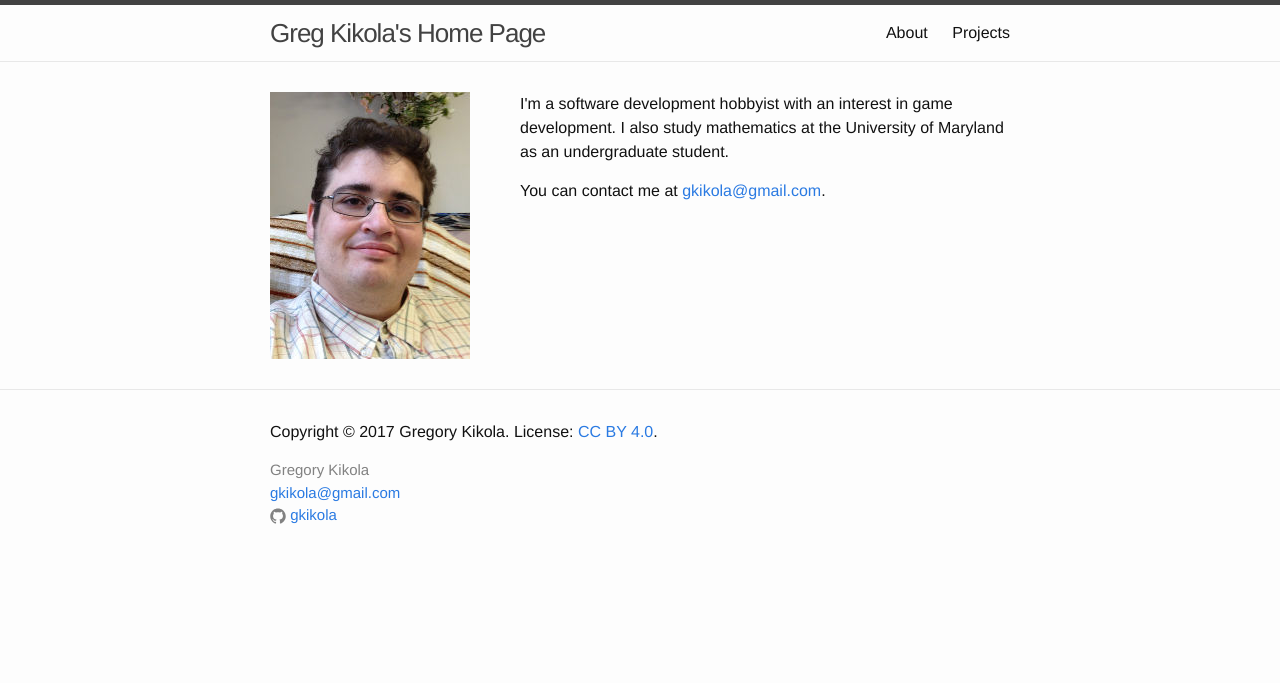
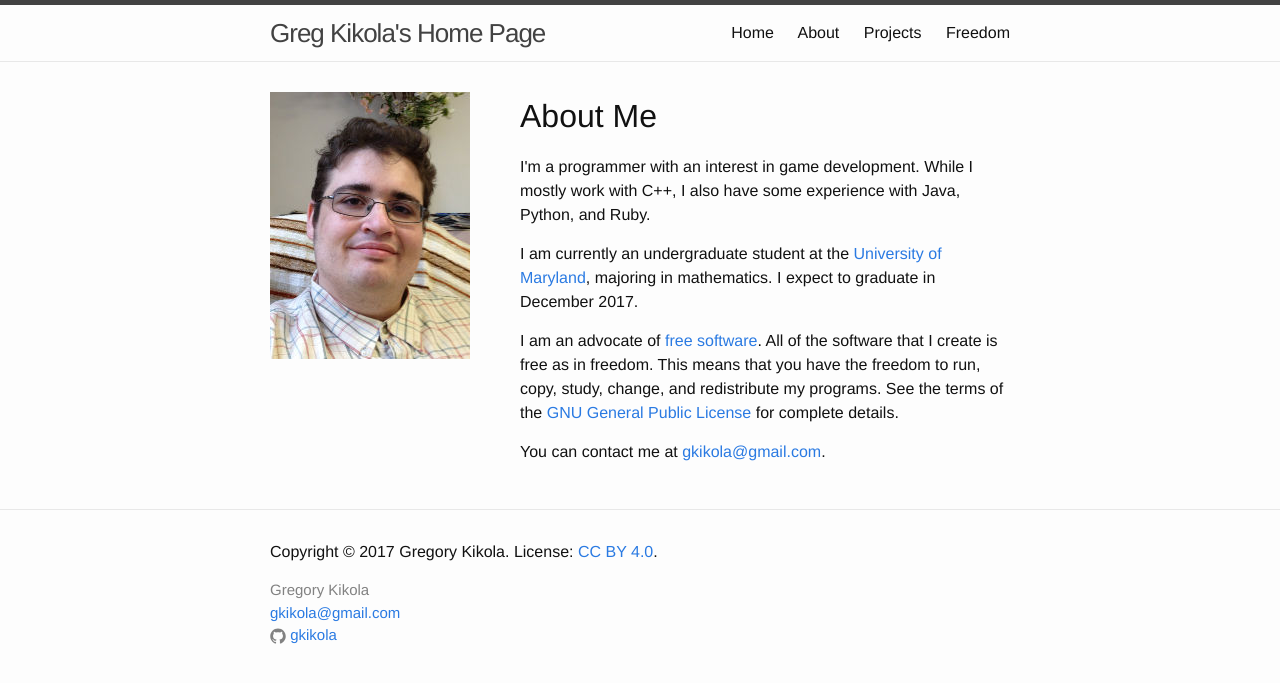
Before and after one commit to gkikola/gkikola.github.io, a Jekyll site: the page built from about.html, in a window 1280 px wide. Shown: the top 683 px of the page. Built offline with Jekyll 4.4.1, drawn with Linux system fonts in a browser that asks for light colours.

Commit message:
Add Free Software explanation page and rewrite About

```diff
--- a/_includes/header.html
+++ b/_includes/header.html
@@ -6,8 +6,10 @@
 
     <nav class="site-nav">
       <div class="trigger">
+        <a class="page-link" href="/index.html">Home</a>
         <a class="page-link" href="/about.html">About</a>
         <a class="page-link" href="/projects/">Projects</a>
+        <a class="page-link" href="/free.html">Freedom</a>
       </div>
     </nav>
 
--- a/about.html
+++ b/about.html
@@ -1,19 +1,34 @@
 ---
 layout: default
 title: About
-description: About Gregory Kikola
+description: About Greg Kikola
 ---
 
 <div class="about">
   <img align=left alt="Gregory Kikola" src="images/gkikola.jpg">
   <div class="about-text" style="padding-left:250px;">
+    <h1>About Me</h1>
     <p>
-      I'm a software development hobbyist with an interest in game development. I
-      also study mathematics at the University of Maryland as an undergraduate
-      student.
+      I'm a programmer with an interest in game development. While I
+      mostly work with C++, I also have some experience with Java,
+      Python, and Ruby.
     </p>
     <p>
-      You can contact me at <a href="mailto:{{ site.email }}">{{ site.email }}</a>.
+      I am currently an undergraduate student at
+      the <a href="http://www.umd.edu/">University of Maryland</a>,
+      majoring in mathematics. I expect to graduate in December 2017.
+    </p>
+    <p>
+      I am an advocate of <a href="/free.html">free software</a>. All
+      of the software that I create is free as in freedom. This means
+      that you have the freedom to run, copy, study, change, and
+      redistribute my programs. See the terms of
+      the <a href="https://www.gnu.org/licenses/gpl.html">GNU General
+      Public License</a> for complete details.
+    </p>
+    <p>
+      You can contact me at <a href="mailto:{{ site.email }}">{{
+      site.email }}</a>.
     </p>
   </div>
 </div>
--- a/projects/index.html
+++ b/projects/index.html
@@ -4,6 +4,7 @@ title: Projects
 description: List of Greg Kikola's software projects.
 ---
 <div class="projects">
+  <h1>My Projects</h1>
   <h2><a href="/projects/ccalc/" title="ccalc">
       ccalc
   </a></h2>
```
Also changed, not shown: free.html (added, +29 -0 lines), index.html (+5 -2 lines).
